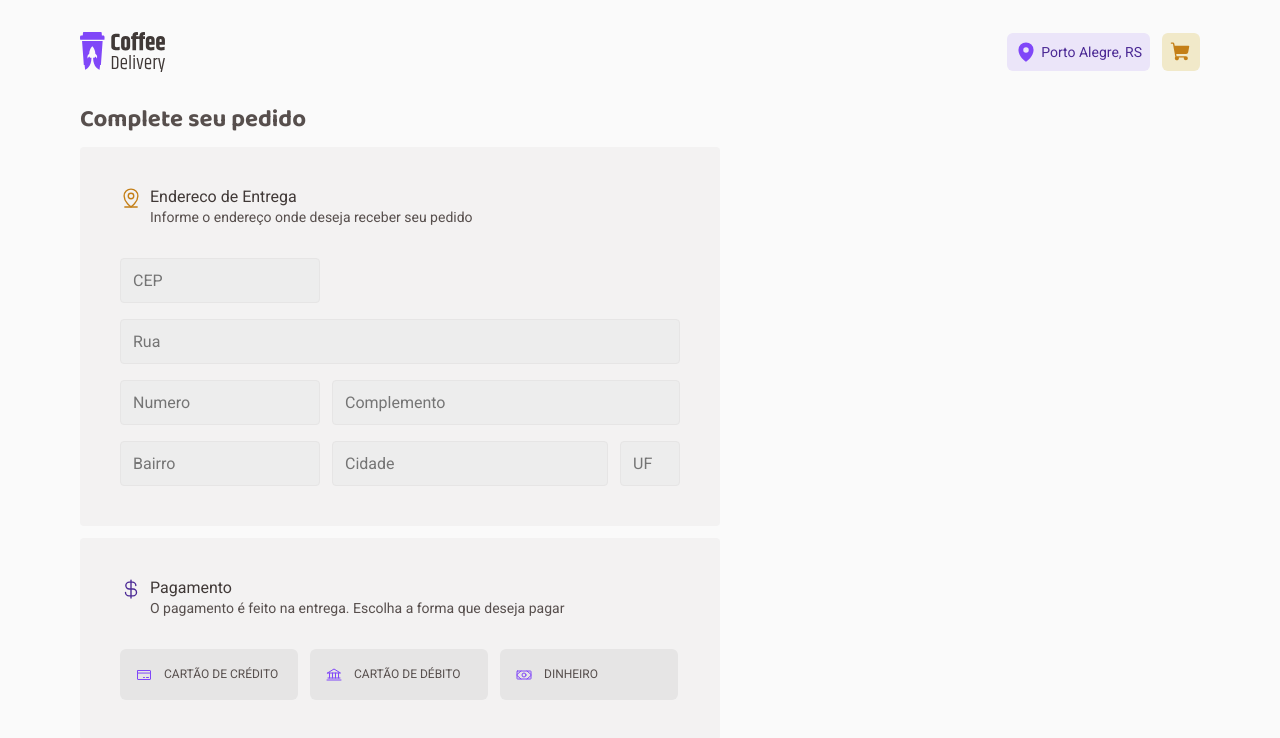
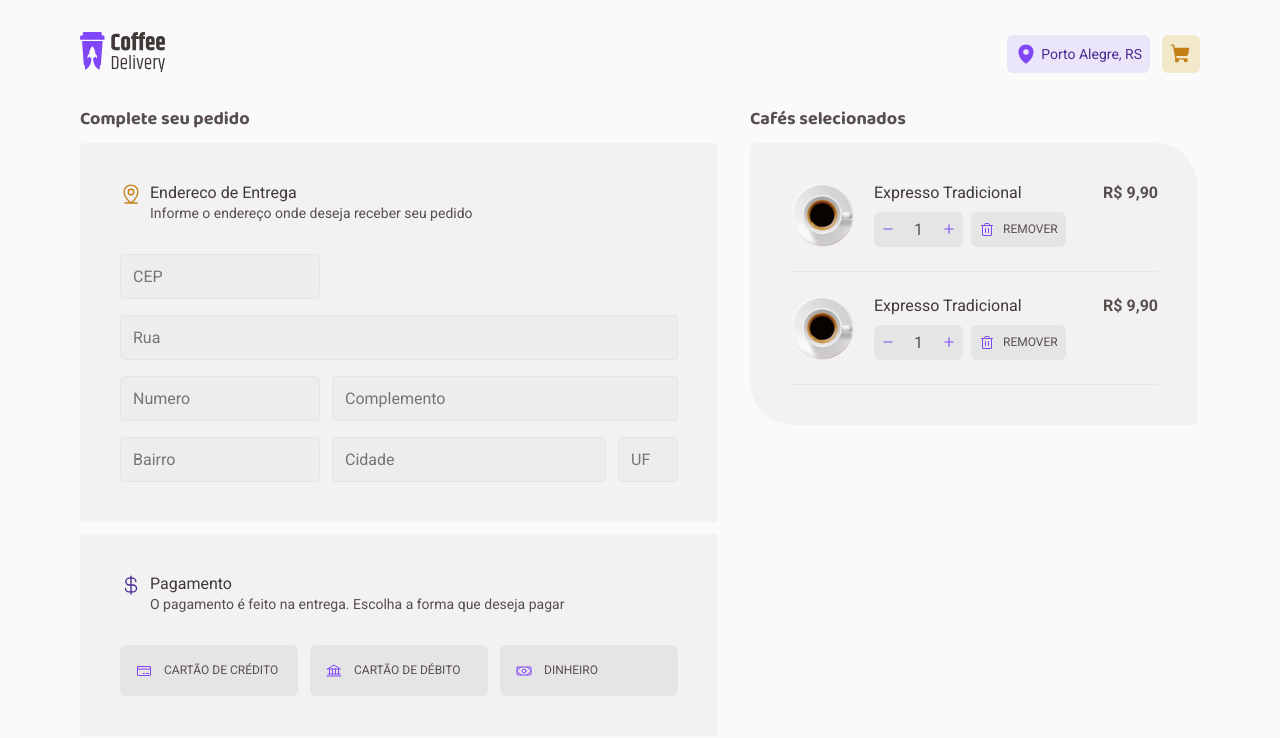
Before and after one commit to juaoxd/coffee-delivery, a React (Vite) app: page /checkout in a window 1280 px wide. Shown: the top 738 px of the page. Built offline with nearby package versions, Linux system fonts and the light colour scheme.

Commit message:
feat: add selected coffees on checkout page

```diff
--- /dev/null
+++ b/src/components/CoffeeCard/index.tsx
@@ -0,0 +1,34 @@
+import { ShoppingCartSimple } from "phosphor-react";
+import { CardActions, CardButton, CardContainer, CardDescription, CardInput, CardTag, CardTitle, TagList } from "./styles";
+import { InputNumber } from "../InputNumber";
+
+interface CoffeeCardProps {
+  imgUrl: string
+  tags: string[]
+  title: string
+  description: string
+}
+
+export function CoffeeCard({ imgUrl, tags, title, description }: CoffeeCardProps) {
+  return (
+    <CardContainer>
+      <img src={imgUrl} alt="Cafe expresso" />
+      <TagList>
+        { tags.map((tag) => <CardTag>{tag.toUpperCase()}</CardTag>) }
+      </TagList>
+      <CardTitle>{title}</CardTitle>
+      <CardDescription>{description}</CardDescription>
+      <CardInput>
+        <label>
+          <span>R$</span> 9,90
+        </label>
+        <CardActions>
+          <InputNumber />
+          <CardButton>
+            <ShoppingCartSimple weight="fill" size={22}/>
+          </CardButton>
+        </CardActions>
+      </CardInput>
+    </CardContainer>
+  )
+}
--- a/src/pages/Home/components/CoffeeCard/styles.ts
+++ b/src/components/CoffeeCard/styles.ts
@@ -68,25 +68,6 @@ export const CardInput = styled.div`
   }
 `
 
-export const NumberInput = styled.input`
-  background-color: ${props => props.theme["base-input"]};
-  width: 20px;
-  height: 21px;
-  text-align: center;
-  border: 0;
-
-
-  &::-webkit-inner-spin-button{
-    -webkit-appearance: none;
-    margin: 0;
-  }
-
-  &::-webkit-outer-spin-button{
-    -webkit-appearance: none;
-    margin: 0;
-  }
-`
-
 export const CardButton = styled.button`
   display: flex;
   align-items: center;
@@ -109,24 +90,6 @@ export const CardActions = styled.div`
   gap: 0.5rem;
 `
 
-export const InputButton = styled.button`
-  border: 0;
-  color: ${props => props.theme.purple};
-  background: transparent;
-  cursor: pointer;
-`
-
-export const Counter = styled.div`
-  display: flex;
-  align-items: center;
-  justify-content: space-between;
-  background-color: ${props => props.theme["base-input"]};
-  padding: 0.5rem;
-  border-radius: 6px;
-  gap: 0.5rem;
-  max-width: 72px;
-`
-
 export const TagList = styled.div`
   display: flex;
   align-items: center;
--- a/src/components/Header/index.tsx
+++ b/src/components/Header/index.tsx
@@ -7,7 +7,9 @@ import { NavLink } from 'react-router-dom'
 export function Header() {
   return (
     <HeaderContainer>
-      <img src={coffeeDeliveryLogo} />
+      <NavLink to='/'>
+        <img src={coffeeDeliveryLogo} />
+      </NavLink>
       <NavContainer>
         <span>
           <MapPin size={22} weight="fill" color={defaultTheme.purple} />
--- /dev/null
+++ b/src/components/InputNumber/index.tsx
@@ -0,0 +1,35 @@
+import { Minus, Plus } from "phosphor-react"
+import { useState } from "react"
+import { Counter, InputButton } from "./styles"
+
+export function InputNumber() {
+  const [quantity, setQuantity] = useState(1)
+
+    function handleRemoveItem() {
+      if (quantity === 1) {
+        return 1
+      }
+
+      setQuantity(state => {
+        return state - 1
+      })
+    }
+
+    function handleAddItem() {
+      setQuantity(state => {
+        return state + 1
+      })
+    }
+
+  return (
+    <Counter>
+      <InputButton onClick={handleRemoveItem}>
+        <Minus size={12} weight="bold" />
+      </InputButton>
+      <span>{quantity}</span>
+      <InputButton onClick={handleAddItem}>
+        <Plus size={12} weight="bold" />
+      </InputButton>
+    </Counter>
+  )
+}
--- /dev/null
+++ b/src/components/InputNumber/styles.ts
@@ -0,0 +1,20 @@
+import styled from "styled-components"
+
+export const InputButton = styled.button`
+  color: ${props => props.theme.purple};
+  background: transparent;
+  cursor: pointer;
+  border: 0;
+`
+
+export const Counter = styled.div`
+  display: flex;
+  align-items: center;
+  justify-content: space-between;
+  gap: 0.25rem;
+  background-color: ${props => props.theme["base-button"]};
+  padding: 0.5rem;
+  border-radius: 6px;
+  width: 100%;
+  min-width: 72px;
+`
--- a/src/pages/Checkout/index.tsx
+++ b/src/pages/Checkout/index.tsx
@@ -1,7 +1,10 @@
-import { Bank, CreditCard, CurrencyDollar, MapPinLine, Money } from "phosphor-react";
-import { CheckoutContainer, CheckoutDeliveryAddressForm, DeliveryAddressContent, DeliveryAddressSection, OrderContainer, PaymentContainer, PaymentContent, PaymentMethod, PaymentMethodButton, Title } from "./styles";
-import { TextInput } from "../components/TextInput";
+import { Bank, CreditCard, CurrencyDollar, MapPinLine, Money, Trash } from "phosphor-react";
+import { Actions, Button, CheckoutContainer, CheckoutDeliveryAddressForm, CoffeeItem, CoffeeItemPrice, ConfirmOrder, DeliveryAddressContent, DeliveryAddressSection, Details, Divider, OrderContainer, PaymentContainer, PaymentContent, PaymentMethod, PaymentMethodButton, SelectedCoffees, Title } from "./styles";
+import { TextInput } from "../../components/TextInput";
 import { useState } from "react";
+
+import cafeImg from '../../assets/expresso.svg'
+import { InputNumber } from "../../components/InputNumber";
 
 export function Checkout() {
   const [paymentMethod, setPaymentMethod] = useState<'credit' | 'debit' | 'cash' | null>(null)
@@ -54,6 +57,46 @@ export function Checkout() {
             </PaymentMethod>
         </PaymentContainer>
       </OrderContainer>
+
+      <SelectedCoffees>
+        <Title>Cafés selecionados</Title>
+        <ConfirmOrder>
+          <CoffeeItem>
+            <div>
+              <img src={cafeImg}  />
+              <Details>
+                <span>Expresso Tradicional</span>
+                <Actions>
+                  <InputNumber />
+                  <Button>
+                    <Trash size={16} />
+                    Remover
+                  </Button>
+                </Actions>
+              </Details>
+            </div>
+            <CoffeeItemPrice>R$ 9,90</CoffeeItemPrice>
+          </CoffeeItem>
+          <Divider />
+          <CoffeeItem>
+            <div>
+              <img src={cafeImg}  />
+              <Details>
+                <span>Expresso Tradicional</span>
+                <Actions>
+                  <InputNumber />
+                  <Button>
+                    <Trash size={16} />
+                    Remover
+                  </Button>
+                </Actions>
+              </Details>
+            </div>
+            <CoffeeItemPrice>R$ 9,90</CoffeeItemPrice>
+          </CoffeeItem>
+          <Divider />
+        </ConfirmOrder>
+      </SelectedCoffees>
     </CheckoutContainer>
   )
 }
--- a/src/pages/Checkout/styles.ts
+++ b/src/pages/Checkout/styles.ts
@@ -4,6 +4,8 @@ export const CheckoutContainer = styled.main`
   width: 100%;
   max-width: 1120px;
   margin: 0 auto;
+  display: flex;
+  gap: 2rem;
 `
 
 export const OrderContainer = styled.div`
@@ -14,7 +16,7 @@ export const OrderContainer = styled.div`
 
 export const Title = styled.span`
   font-family: 'Baloo 2', sans-serif;
-  font-size: 1.5rem;
+  font-size: 1.125rem;
   line-height: 1.3;
   font-weight: bold;
 `
@@ -141,3 +143,99 @@ export const PaymentMethodButton = styled.button<PaymentMethodButtonProps>`
     transition: background-color 0.2s;
   }
 `
+
+export const SelectedCoffees = styled.div`
+  display: flex;
+  flex-direction: column;
+  gap: 0.75rem;
+`
+
+export const ConfirmOrder = styled.div`
+  display: flex;
+  flex-direction: column;
+  align-items: center;
+  justify-content: center;
+  gap: 1.5rem;
+  padding: 2.5rem;
+
+  background-color: ${props => props.theme["base-card"]};
+  width: 448px;
+  border-top-right-radius: 44px;
+  border-top-left-radius: 6px;
+  border-bottom-left-radius: 44px;
+  border-bottom-right-radius: 6px;
+`
+
+export const CoffeeItemPrice = styled.span`
+  font-size: 1rem;
+  font-weight: bold;
+  line-height: 1.3;
+`
+
+export const CoffeeItem = styled.div`
+  display: flex;
+  align-items: flex-start;
+  justify-content: space-between;
+  width: 100%;
+
+  img {
+    width: 64px;
+    height: 64px;
+  }
+
+  div:first-child {
+    display: flex;
+    gap: 1.25rem;
+  }
+`
+
+export const Details = styled.div`
+  display: flex;
+  flex-direction: column;
+  gap: 0.5rem;
+
+  span:first-child {
+    font-size: 1rem;
+    line-height: 1.3;
+    color: ${props => props.theme["base-subtitle"]};
+  }
+`
+
+export const Actions = styled.div`
+  display: flex;
+  gap: 0.5rem;
+`
+
+export const Button = styled.button`
+  border: 0;
+  display: flex;
+  align-items: center;
+  justify-content: center;
+  gap: 0.5rem;
+  padding: 0.5rem;
+  border-radius: 6px;
+  text-transform: uppercase;
+  color: ${props => props.theme["base-text"]};
+  font-size: 0.75rem;
+  line-height: 1.3;
+
+  background-color: ${props => props.theme["base-button"]};
+
+  svg {
+    color: ${props => props.theme.purple};
+  }
+
+  &:hover {
+    background-color: ${props => props.theme["base-hover"]};
+    cursor: pointer;
+
+    transition: background-color 0.2s;
+  }
+`
+
+export const Divider = styled.hr`
+  border: none;
+  height: 1px;
+  background-color: ${(props) => props.theme["base-button"]};
+  width: 100%;
+`;
--- a/src/pages/Home/components/CoffeeCard/index.tsx
+++ /dev/null
@@ -1,60 +0,0 @@
-import { Minus, Plus, ShoppingCartSimple } from "phosphor-react";
-import { CardActions, CardButton, CardContainer, CardDescription, CardInput, CardTag, CardTitle, Counter, InputButton, NumberInput, TagList } from "./styles";
-import { useState } from "react";
-
-interface CoffeeCardProps {
-  imgUrl: string
-  tags: string[]
-  title: string
-  description: string
-}
-
-export function CoffeeCard({ imgUrl, tags, title, description }: CoffeeCardProps) {
-  const [quantity, setQuantity] = useState(1)
-
-  function handleRemoveItem() {
-    if (quantity === 1) {
-      return 1
-    }
-
-    setQuantity(state => {
-      return state - 1
-    })
-  }
-
-  function handleAddItem() {
-    setQuantity(state => {
-      return state + 1
-    })
-  }
-
-  return (
-    <CardContainer>
-      <img src={imgUrl} alt="Cafe expresso" />
-      <TagList>
-        { tags.map((tag) => <CardTag>{tag.toUpperCase()}</CardTag>) }
-      </TagList>
-      <CardTitle>{title}</CardTitle>
-      <CardDescription>{description}</CardDescription>
-      <CardInput>
-        <label>
-          <span>R$</span> 9,90
-        </label>
-        <CardActions>
-          <Counter>
-            <InputButton onClick={handleRemoveItem}>
-              <Minus size={12} weight="bold" />
-            </InputButton>
-            <NumberInput type="number" name="" id="" min={1} step={1} value={quantity}/>
-            <InputButton onClick={handleAddItem}>
-              <Plus size={12} weight="bold" />
-            </InputButton>
-          </Counter>
-          <CardButton>
-            <ShoppingCartSimple weight="fill" size={22}/>
-          </CardButton>
-        </CardActions>
-      </CardInput>
-    </CardContainer>
-  )
-}
--- a/src/pages/Home/index.tsx
+++ b/src/pages/Home/index.tsx
@@ -1,7 +1,7 @@
 import { Coffee, Package, ShoppingCart, Timer } from 'phosphor-react'
 import homeImage from '../../assets/home-image.svg'
 import { CoffeeList, CoffeeSection, HeroContent, HeroSection, ListContainer, ListItem, TextContainer } from './styles'
-import { CoffeeCard } from './components/CoffeeCard'
+import { CoffeeCard } from '../../components/CoffeeCard'
 import { coffees } from '../../coffees'
 
 export function Home() {
```
Also changed, not shown: src/components/TextInput/index.tsx (renamed from src/pages/components/TextInput/index.tsx), src/components/TextInput/styles.ts (renamed from src/pages/components/TextInput/styles.ts).
